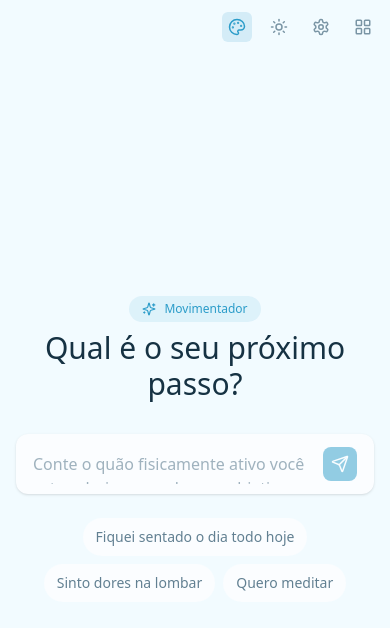
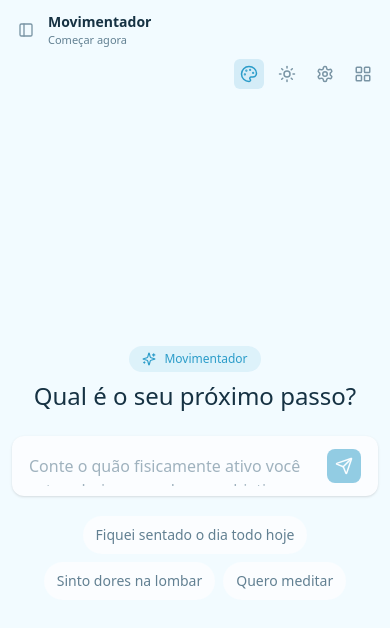
Before and after one commit to Markkop/o-movimentador, a Next.js app: page / in a window 390 px wide. Shown: the top 628 px of the page. Built offline with nearby package versions, Linux system fonts and the light colour scheme.

Commit message:
Restructure responsive panels

```diff
--- a/components/ui/sidebar.jsx
+++ b/components/ui/sidebar.jsx
@@ -133,6 +133,8 @@ function Sidebar({
   side = "left",
   variant = "sidebar",
   collapsible = "offcanvas",
+  mobileWidth = SIDEBAR_WIDTH_MOBILE,
+  mobileClassName,
   className,
   children,
   ...props
@@ -160,10 +162,13 @@ function Sidebar({
           data-sidebar="sidebar"
           data-slot="sidebar"
           data-mobile="true"
-          className="w-(--sidebar-width) bg-sidebar p-0 text-sidebar-foreground [&>button]:hidden"
+          className={cn(
+            "w-(--sidebar-width) bg-sidebar p-0 text-sidebar-foreground [&>button]:hidden",
+            mobileClassName
+          )}
           style={
             {
-              "--sidebar-width": SIDEBAR_WIDTH_MOBILE
+              "--sidebar-width": mobileWidth
             }
           }
           side={side}>
--- /dev/null
+++ b/ui/components/ui/sheet.jsx
@@ -0,0 +1 @@
+export * from "../../../components/ui/sheet";
--- a/ui/portal/ChatbotUI.jsx
+++ b/ui/portal/ChatbotUI.jsx
@@ -80,7 +80,7 @@ export function ChatbotUI({
     >
       <div
         className={cn(
-          "flex flex-1 flex-col overflow-y-auto bg-navBackground p-6 scrollbar-thin",
+          "flex flex-1 flex-col overflow-y-auto bg-navBackground p-4 md:p-6 scrollbar-thin",
           isEmpty && "hidden"
         )}
       >
@@ -106,7 +106,7 @@ export function ChatbotUI({
                         message.role === "user" ? "justify-end" : "justify-start"
                       )}
                     >
-                      <div className="max-w-[82%]">
+                      <div className="max-w-[90%] md:max-w-[82%]">
                         <div
                           className={cn(
                             "rounded-2xl p-4",
@@ -157,7 +157,7 @@ export function ChatbotUI({
         </div>
       </div>
 
-      <div className="flex-none bg-navBackground p-4">
+      <div className="flex-none bg-navBackground p-3 md:p-4">
         <div
           className={cn(
             "mx-auto w-full transition-all duration-500",
@@ -166,7 +166,7 @@ export function ChatbotUI({
         >
           <div
             className={cn(
-              "mb-8 overflow-hidden text-center transition-all duration-500",
+              "mb-6 overflow-hidden text-center transition-all duration-500 md:mb-8",
               isEmpty ? "max-h-40 opacity-100" : "max-h-0 opacity-0"
             )}
           >
@@ -174,7 +174,7 @@ export function ChatbotUI({
               <Sparkles size={14} />
               Movimentador
             </p>
-            <h1 className="text-3xl font-primary text-title md:text-4xl">
+            <h1 className="text-2xl font-primary text-title md:text-4xl">
               Qual é o seu próximo passo?
             </h1>
           </div>
@@ -210,7 +210,7 @@ export function ChatbotUI({
 
           <div
             className={cn(
-              "mt-6 flex flex-wrap justify-center gap-2 overflow-hidden transition-all duration-500",
+              "mt-5 flex flex-wrap justify-center gap-2 overflow-hidden transition-all duration-500 md:mt-6",
               isEmpty ? "max-h-32 opacity-100" : "max-h-0 opacity-0"
             )}
           >
--- a/ui/portal/PortalContainer.jsx
+++ b/ui/portal/PortalContainer.jsx
@@ -12,11 +12,13 @@ import {
 import { PortalChatSession } from "./PortalChatSession";
 import { WidgetSettingsDialog } from "./widgets/WidgetSettingsDialog";
 import { PortalSidebar } from "./PortalSidebar";
-import { SidebarProvider } from "../components/ui/sidebar";
+import { SidebarProvider, SidebarTrigger } from "../components/ui/sidebar";
 import { computeWidgetPositions, getDefaultWidgets } from "./widgets/widgetRegistry";
 import { cn } from "../lib/utils";
-import { LayoutGrid, Moon, Palette, Settings, Sun } from "lucide-react";
+import { LayoutGrid, Moon, Palette, PanelRightOpen, Settings, Sun } from "lucide-react";
 import { useTheme } from "../components/ThemeProvider";
+import { Sheet, SheetContent, SheetDescription, SheetHeader, SheetTitle } from "../components/ui/sheet";
+import { useIsMobile } from "@/hooks/use-mobile";
 import {
   convertLegacyMessage,
   createAssistantMessage,
@@ -966,6 +968,7 @@ function DashboardDock({ active, axis, children, onResizeStart, size, visible })
 
 export function PortalContainer() {
   const { theme, toggleTheme } = useTheme();
+  const isMobile = useIsMobile();
 
   const [activeTeamId, setActiveTeamId] = useState(MOCK_TEAMS[0].id);
   const [conversations, setConversations] = useState(() => [
@@ -990,6 +993,7 @@ export function PortalContainer() {
   const [dashHeight, setDashHeight] = useState(180);
   const [dashWidth, setDashWidth] = useState(RIGHT_PANEL_DEFAULT_WIDTH);
   const [isResizing, setIsResizing] = useState(false);
+  const [isMobileRightPanelOpen, setIsMobileRightPanelOpen] = useState(false);
 
   const [activeWidgetIds, setActiveWidgetIds] = useState(getDefaultWidgets());
   const [widgetCards, setWidgetCards] = useState(() =>
@@ -1337,9 +1341,18 @@ export function PortalContainer() {
   const showConversationSidebar = true;
   const showRightPanel = hasCreatedFirstItem;
   const showDashboard = showConversationSidebar && dashboardMode !== "hidden";
-  const dashboardLayout = showDashboard ? dashboardMode : "horizontal";
+  const dashboardLayout = showDashboard
+    ? isMobile && dashboardMode === "vertical"
+      ? "horizontal"
+      : dashboardMode
+    : "horizontal";
 
   const handleToggleDashboard = () => {
+    if (isMobile) {
+      setDashboardMode((previous) => (previous === "hidden" ? "horizontal" : "hidden"));
+      return;
+    }
+
     if (showDashboard && dashboardLayout === "horizontal") {
       setDashboardMode("vertical");
     } else if (showDashboard && dashboardLayout === "vertical") {
@@ -1348,6 +1361,50 @@ export function PortalContainer() {
       setDashboardMode("horizontal");
     }
   };
+
+  useEffect(() => {
+    if (!showRightPanel || !isMobile) {
+      setIsMobileRightPanelOpen(false);
+    }
+  }, [isMobile, showRightPanel]);
+
+  const utilityButtons = (
+    <>
+      <button
+        onClick={toggleAiMode}
+        className={cn(
+          "rounded-md p-1.5 transition-colors",
+          aiMode === "mock"
+            ? "bg-hAccent/15 text-hAccent hover:bg-hAccent/20"
+            : "text-icons hover:bg-cardBackgroundHover hover:text-title"
+        )}
+        title={aiMode === "mock" ? "Modo mock ativo" : "Ativar modo mock"}
+      >
+        <Palette size={18} />
+      </button>
+      <button
+        onClick={toggleTheme}
+        className="rounded-md p-1.5 text-icons transition-colors hover:bg-cardBackgroundHover hover:text-hAccent"
+        title={theme === "dark" ? "Trocar para tema claro" : "Trocar para tema escuro"}
+      >
+        {theme === "dark" ? <Moon size={18} /> : <Sun size={18} />}
+      </button>
+      <button
+        onClick={() => setSettingsOpen(true)}
+        className="rounded-md p-1.5 text-icons transition-colors hover:bg-cardBackgroundHover hover:text-hAccent"
+        title="Widgets do dashboard"
+      >
+        <Settings size={18} />
+      </button>
+      <button
+        onClick={handleToggleDashboard}
+        className="rounded-md p-1.5 text-icons transition-colors hover:bg-cardBackgroundHover hover:text-hAccent"
+        title="Alternar layout do dashboard"
+      >
+        <LayoutGrid size={18} />
+      </button>
+    </>
+  );
 
   return (
     <SidebarProvider
@@ -1380,40 +1437,43 @@ export function PortalContainer() {
 
         <PortalPanel className="min-w-[300px] flex-1">
           {showConversationSidebar && (
-            <PortalPanelHeader className="z-20 justify-end border-b-0 p-3">
-              <button
-                onClick={toggleAiMode}
-                className={cn(
-                  "rounded-md p-1.5 transition-colors",
-                  aiMode === "mock"
-                    ? "bg-hAccent/15 text-hAccent hover:bg-hAccent/20"
-                    : "text-icons hover:bg-cardBackgroundHover hover:text-title"
-                )}
-                title={aiMode === "mock" ? "Modo mock ativo" : "Ativar modo mock"}
-              >
-                <Palette size={18} />
-              </button>
-              <button
-                onClick={toggleTheme}
-                className="rounded-md p-1.5 text-icons transition-colors hover:bg-cardBackgroundHover hover:text-hAccent"
-                title={theme === "dark" ? "Trocar para tema claro" : "Trocar para tema escuro"}
-              >
-                {theme === "dark" ? <Moon size={18} /> : <Sun size={18} />}
-              </button>
-              <button
-                onClick={() => setSettingsOpen(true)}
-                className="rounded-md p-1.5 text-icons transition-colors hover:bg-cardBackgroundHover hover:text-hAccent"
-                title="Widgets do dashboard"
-              >
-                <Settings size={18} />
-              </button>
-              <button
-                onClick={handleToggleDashboard}
-                className="rounded-md p-1.5 text-icons transition-colors hover:bg-cardBackgroundHover hover:text-hAccent"
-                title="Alternar layout do dashboard"
-              >
-                <LayoutGrid size={18} />
-              </button>
+            <PortalPanelHeader
+              className={cn(
+                "z-20 p-3",
+                isMobile ? "flex-col items-stretch border-b border-cardStroke" : "justify-end border-b-0"
+              )}
+            >
+              {isMobile ? (
+                <>
+                  <div className="flex items-center justify-between gap-3">
+                    <div className="flex min-w-0 items-center gap-2">
+                      <SidebarTrigger className="rounded-md text-icons hover:bg-cardBackgroundHover hover:text-hAccent" />
+                      <div className="min-w-0">
+                        <p className="text-sm font-semibold text-title">Movimentador</p>
+                        <p className="truncate text-2xs text-subtitle">
+                          {activeConversation?.title ?? "Nova conversa"}
+                        </p>
+                      </div>
+                    </div>
+                    {showRightPanel && (
+                      <button
+                        onClick={() => setIsMobileRightPanelOpen(true)}
+                        className="rounded-md p-1.5 text-icons transition-colors hover:bg-cardBackgroundHover hover:text-hAccent"
+                        title="Abrir próximas atividades"
+                      >
+                        <PanelRightOpen size={18} />
+                      </button>
+                    )}
+                  </div>
+                  <div className="flex items-center justify-end gap-2">
+                    {utilityButtons}
+                  </div>
+                </>
+              ) : (
+                <div className="flex items-center gap-2">
+                  {utilityButtons}
+                </div>
+              )}
             </PortalPanelHeader>
           )}
 
@@ -1471,7 +1531,7 @@ export function PortalContainer() {
           </div>
         </PortalPanel>
 
-        {showRightPanel && (
+        {showRightPanel && !isMobile && (
           <PortalPanel
             className={cn(
               "flex-shrink-0 border-l border-cardStroke",
@@ -1496,6 +1556,32 @@ export function PortalContainer() {
           </PortalPanel>
         )}
 
+        {showRightPanel && isMobile && (
+          <Sheet open={isMobileRightPanelOpen} onOpenChange={setIsMobileRightPanelOpen}>
+            <SheetContent
+              side="right"
+              showCloseButton={false}
+              className="w-[66vw] max-w-none border-l border-cardStroke bg-navBackground p-0 text-bodyPrimary sm:max-w-none"
+            >
+              <SheetHeader className="sr-only">
+                <SheetTitle>Próximas atividades</SheetTitle>
+                <SheetDescription>Abre o painel lateral com hábitos, tarefas e insights.</SheetDescription>
+              </SheetHeader>
+              <CatalogPanel
+                activities={teamActivities}
+                habits={teamHabits}
+                tasks={teamTasks}
+                isCollapsed={false}
+                onToggleCollapse={() => setIsMobileRightPanelOpen(false)}
+                onActivityClick={(activity) => {
+                  setIsMobileRightPanelOpen(false);
+                  handleActivityClick(activity);
+                }}
+              />
+            </SheetContent>
+          </Sheet>
+        )}
+
         <WidgetSettingsDialog
           open={settingsOpen}
           onOpenChange={setSettingsOpen}
--- a/ui/portal/PortalSidebar.jsx
+++ b/ui/portal/PortalSidebar.jsx
@@ -186,8 +186,15 @@ export function PortalSidebar({
   onToggleCollapse,
   onResizeStart,
 }) {
+  const { isMobile, setOpenMobile } = useSidebar();
   const [conversationsOpen] = useState(true);
   const suppressRailClickRef = useRef(false);
+
+  const closeMobileSidebar = () => {
+    if (isMobile) {
+      setOpenMobile(false);
+    }
+  };
 
   const handleRailMouseDown = (event) => {
     suppressRailClickRef.current = false;
@@ -227,6 +234,8 @@ export function PortalSidebar({
   return (
     <Sidebar
       collapsible="icon"
+      mobileWidth="66vw"
+      mobileClassName="border-r border-cardStroke bg-navBackground text-bodyPrimary"
       className="!relative !inset-auto !h-full !border-r-cardStroke [&_[data-sidebar=sidebar]]:bg-navBackground"
     >
       <SidebarHeader className="gap-0">
@@ -273,7 +282,10 @@ export function PortalSidebar({
           <SidebarGroupAction
             aria-label="Nova conversa"
             title="Nova conversa"
-            onClick={() => onNewConversation?.()}
+            onClick={() => {
+              onNewConversation?.();
+              closeMobileSidebar();
+            }}
             className="text-icons hover:bg-cardBackgroundHover hover:text-hAccent"
           >
             <Plus className="size-4" />
@@ -291,7 +303,10 @@ export function PortalSidebar({
                     <SidebarMenuItem key={conversation.id}>
                       <SidebarMenuButton
                         tooltip={conversation.title}
-                        onClick={() => onSelectConversation?.(conversation.id)}
+                        onClick={() => {
+                          onSelectConversation?.(conversation.id);
+                          closeMobileSidebar();
+                        }}
                         className={cn(
                           "!h-auto gap-2 py-2 text-bodyPrimary hover:bg-cardBackgroundHover hover:text-title",
                           conversation.id === activeConversationId &&
```
